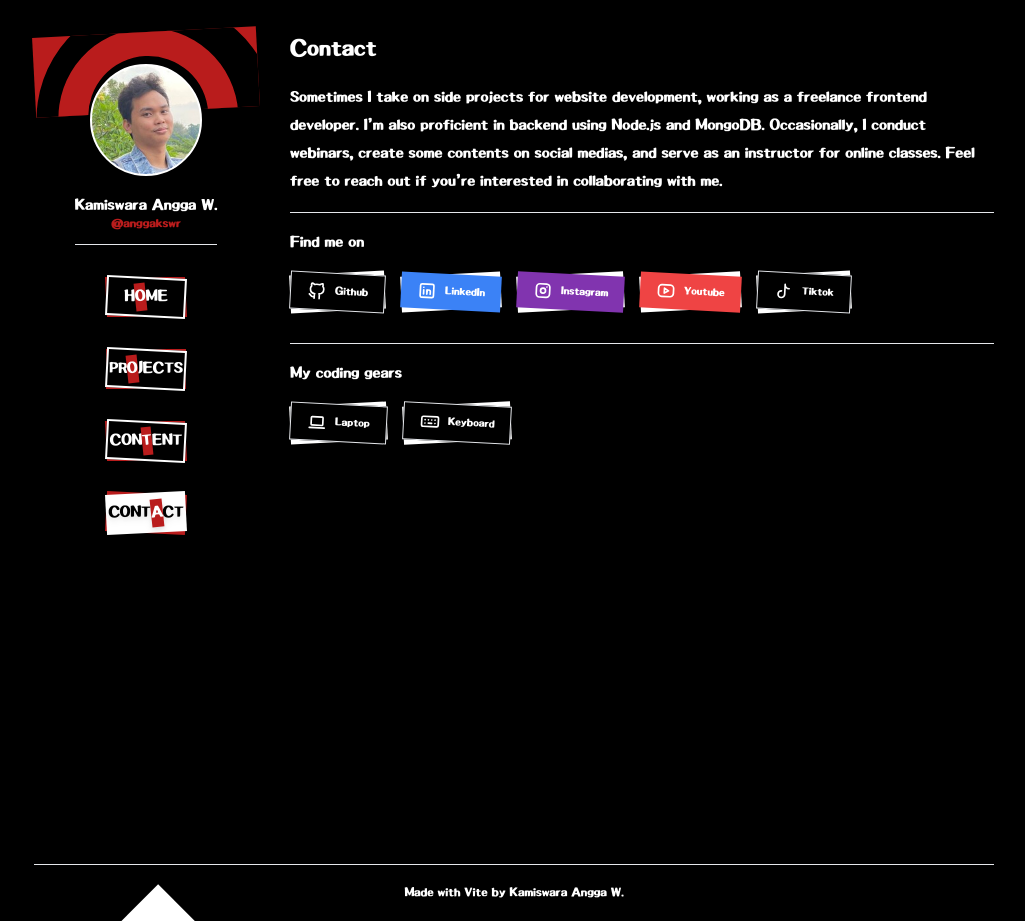
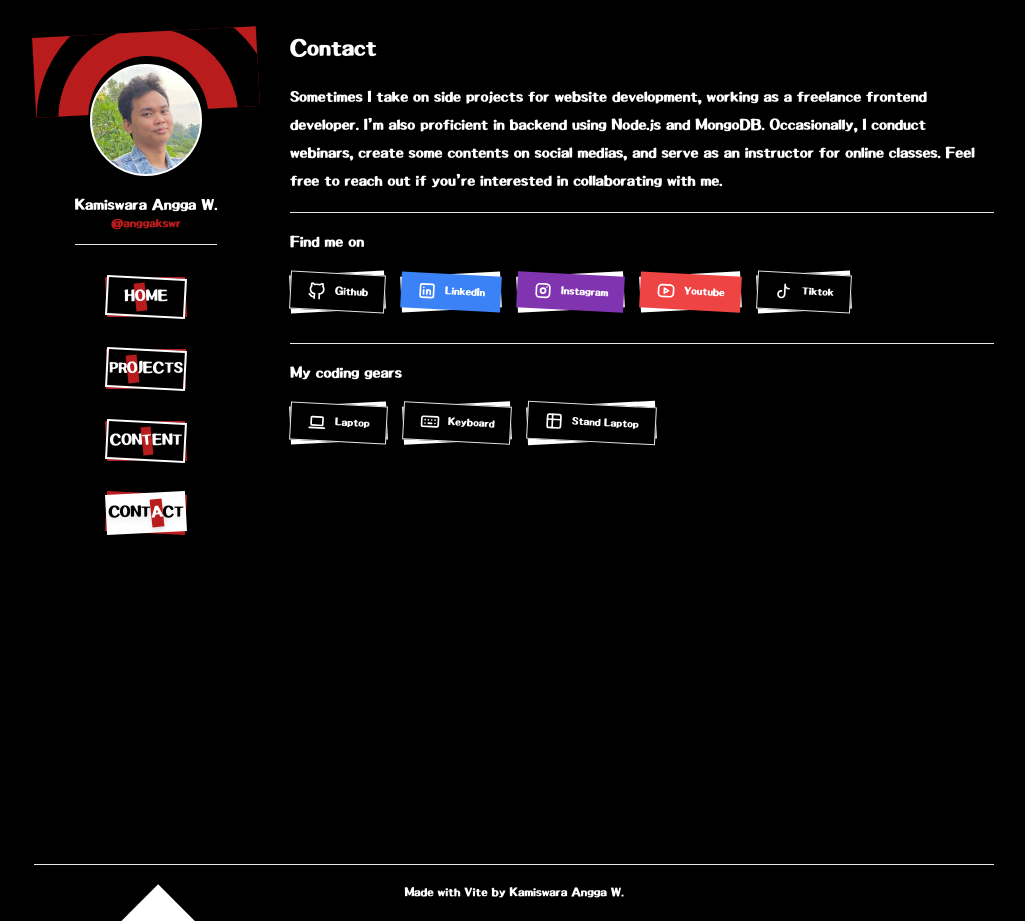
Before and after one commit to anggakswr/anggakswr.github.io, a React (Vite) app: page /#/contact in a window 1280 px wide. Shown: the whole page, without its empty margins (126-1151 px from the left). Built offline with nearby package versions, Linux system fonts and the light colour scheme.

Commit message:
feat: coding gears

```diff
--- a/src/pages/Contact.tsx
+++ b/src/pages/Contact.tsx
@@ -7,6 +7,7 @@ import {
   TbBrandYoutube,
   TbDeviceLaptop,
   TbKeyboard,
+  TbTable,
 } from "react-icons/tb";
 
 const Contact = () => {
@@ -52,7 +53,13 @@ const gears = [
   {
     img: <TbKeyboard />,
     text: "Keyboard",
-    link: "https://github.com/anggakswr/",
+    link: "https://shope.ee/g2FCRn864",
+    bgColor: "bg-black",
+  },
+  {
+    img: <TbTable />,
+    text: "Stand Laptop",
+    link: "https://shope.ee/6zwq1b20jh",
     bgColor: "bg-black",
   },
 ];
```
Also changed, not shown: 1 other file (tests, documents, lock files or other folders).
